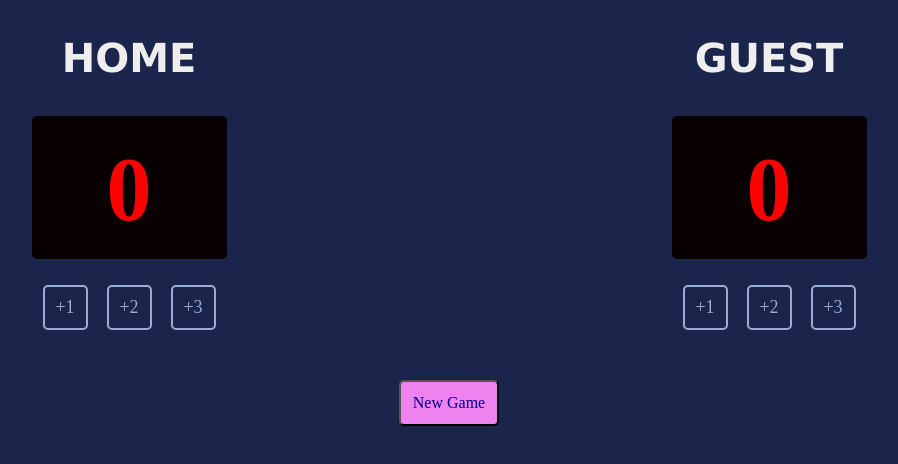
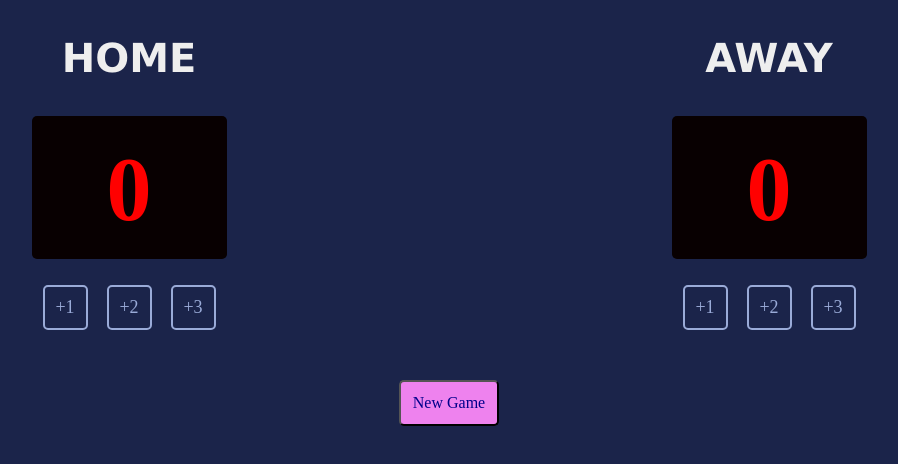
Before and after one commit to krishnaprasad2201/score-card, a plain HTML site: page index.html in a window 1280 px wide. Shown: the whole page, without its empty margins (191-1089 px from the left). Drawn offline with nearby package versions, Linux system fonts and the light colour scheme.

Commit message:
guest =>> away
the title of the guest has been changed to 'away'

```diff
--- a/index.html
+++ b/index.html
@@ -18,7 +18,7 @@
 
                     </div>
                     <div class="column">
-                        <h3 id="guest-h">GUEST</h3>
+                        <h3 id="guest-h">AWAY</h3>
 
                         <h2 class="score" id="guestscore"> 0 </h2>
                         <div class="allbutton">
```
